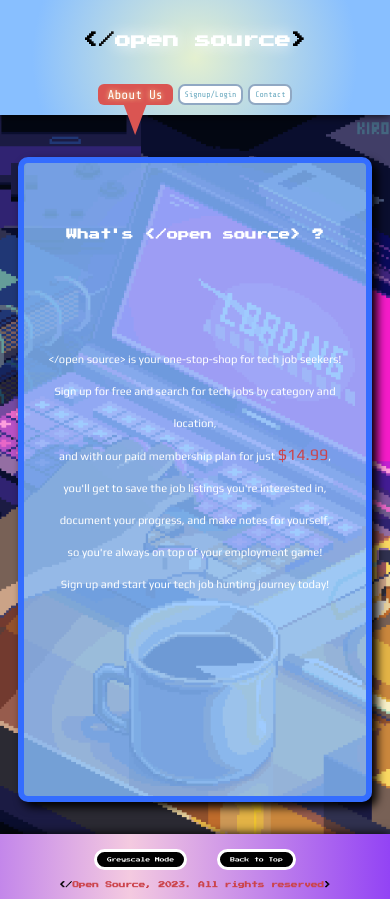
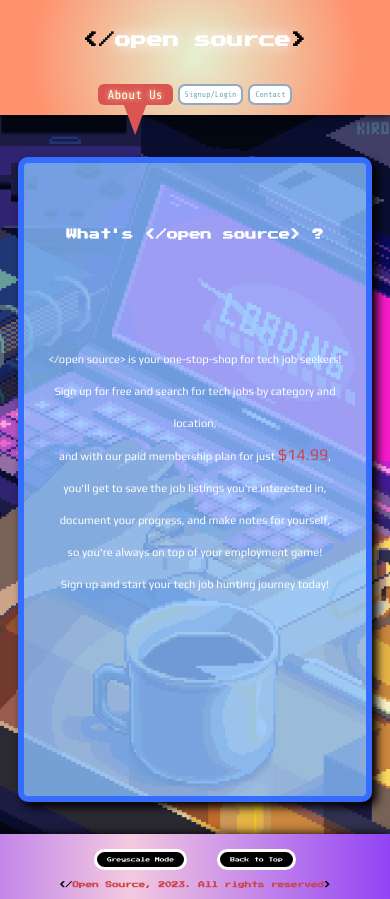
Before and after one commit to mshaari/open-source, a React (Create React App) app in the folder client/: page / in a window 390 px wide. Built offline with nearby package versions, Linux system fonts and the light colour scheme.

Commit message:
changed narrow viewport header and footer hove color schemes

```diff
--- a/client/src/styles/footer.css
+++ b/client/src/styles/footer.css
@@ -132,7 +132,7 @@
     height: 100%;
     top: 0;
     left: 0;
-    background: radial-gradient(circle at 50% 50%, var(--new-leaf) 0%, var(--sky) 80%);
+    background: radial-gradient(circle at 50% 50%, var(--new-leaf) 0%, rgb(73, 213, 255) 80%);
     transform: scale(0);
     transition: transform;
     transform-origin: bottom;
@@ -159,6 +159,13 @@
     text-shadow: 0 0 15px white;
 }
 
+@media screen and (max-width: 630px) {
+
+    .footer::after {
+        background: radial-gradient(circle at 50% 50%, var(--new-leaf) 0%, rgb(255, 146, 110) 80%);
+    }
+}
+
 
 @media screen and (max-width: 450px) {
 
--- a/client/src/styles/header.css
+++ b/client/src/styles/header.css
@@ -60,7 +60,7 @@
     height: 100%;
     top: 0;
     left: 0;
-    background: radial-gradient(circle at 50% 50%, var(--new-leaf) 0%, var(--sky) 80%);
+    background: radial-gradient(circle at 50% 50%, var(--new-leaf) 0%, rgb(73, 213, 255) 80%);
     transform: scale(0);
     transition: transform;
     transform-origin: top;
@@ -185,6 +185,11 @@
 }
 
 @media screen and (max-width: 630px) {
+
+    .header::after {
+        background: radial-gradient(circle at 50% 50%, var(--new-leaf) 0%, rgb(255, 146, 110) 80%);
+    }
+
     #title {
         font-size: 1em;
         margin-block: 2rem;
```
